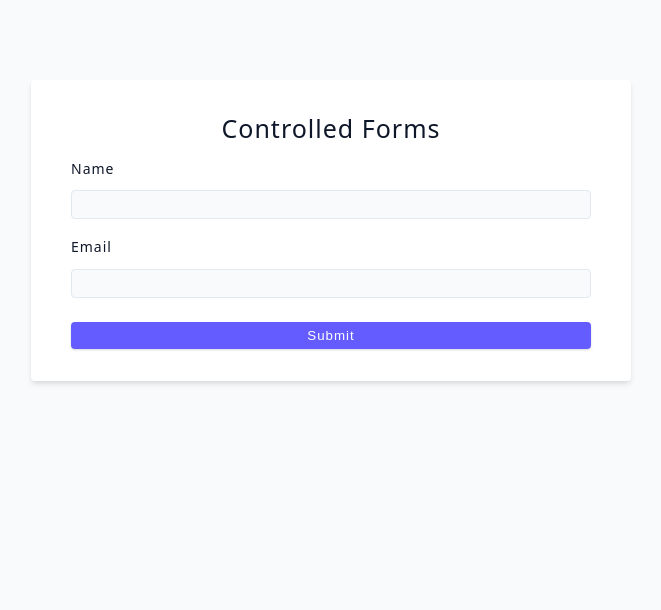
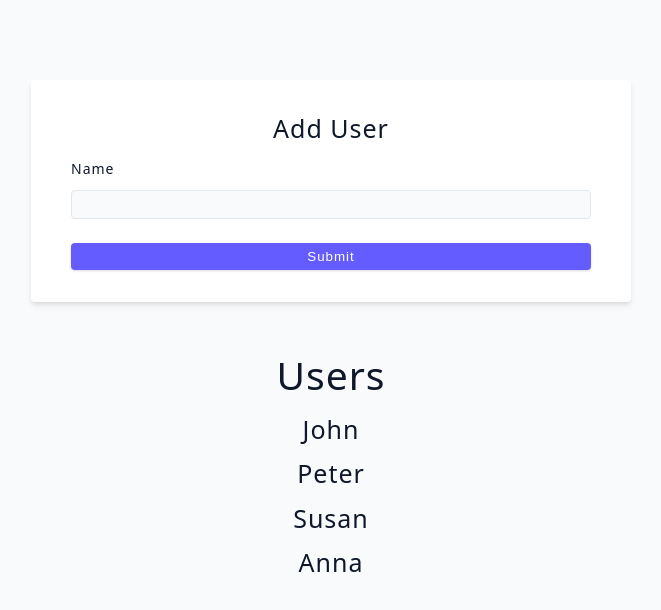
Before and after one commit to priyak1203/react-advanced-concepts, a React (Vite) app: page / in a window 1280 px wide. Shown: the top 610 px of the page, without its empty margins (309-970 px from the left). Built offline with nearby package versions, Linux system fonts and the light colour scheme.

Commit message:
user challenge add user

```diff
--- a/src/App.jsx
+++ b/src/App.jsx
@@ -21,6 +21,7 @@ import Navbar from './tutorial/04-project-structure/Navbar';
 import { AboutPage, HomePage } from './tutorial/04-project-structure/Pages';
 import List from './tutorial/05-leverage-javascript/List';
 import ControlledInputs from './tutorial/06-forms/01-controlled-inputs';
+import UserChallengeForms from './tutorial/06-forms/02-user-challenge';
 
 function App() {
   return (
@@ -49,7 +50,8 @@ function App() {
       <AboutPage /> */}
       {/* <Example /> */}
       {/* <List /> */}
-      <ControlledInputs />
+      {/* <ControlledInputs /> */}
+      <UserChallengeForms />
     </div>
   );
 }
--- /dev/null
+++ b/src/tutorial/06-forms/02-user-challenge.jsx
@@ -0,0 +1,60 @@
+import { useState } from 'react';
+import { data } from '../../data';
+
+const UserChallengeForms = () => {
+  const [name, setName] = useState('');
+  const [users, setUsers] = useState(data);
+
+  const handleSubmit = (e) => {
+    e.preventDefault();
+
+    // if no value, then alert the user and return
+    if (!name) {
+      console.log('Please enter name');
+      return;
+    }
+
+    // create a new user
+    const fakeId = Date.now();
+    const newUser = { id: fakeId, name };
+
+    setUsers([...users, newUser]);
+    setName('');
+  };
+
+  return (
+    <div>
+      <form className="form" onSubmit={handleSubmit}>
+        <h4>add user</h4>
+        <div className="form-row">
+          <label htmlFor="name" className="form-label">
+            name
+          </label>
+          <input
+            type="text"
+            className="form-input"
+            id="name"
+            value={name}
+            onChange={(e) => setName(e.target.value)}
+          />
+        </div>
+        <button type="submit" className="btn btn-block">
+          submit
+        </button>
+      </form>
+      {/* renders users below */}
+
+      <h2>users</h2>
+      {users.map((user) => {
+        const { id, name } = user;
+        return (
+          <div key={id}>
+            <h4>{name}</h4>
+          </div>
+        );
+      })}
+    </div>
+  );
+};
+
+export default UserChallengeForms;
```
